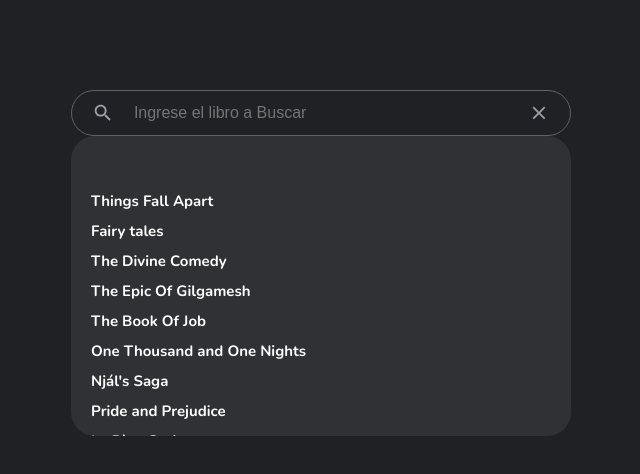
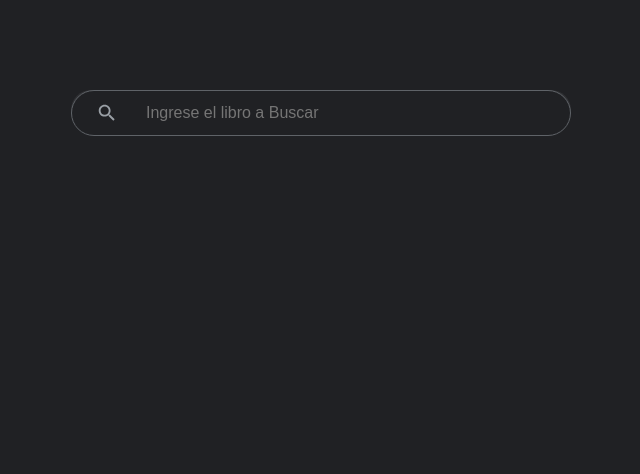
Before and after one commit to solanoed/custom-searchbar, a React (Vite) app: page / in a window 1280 px wide. Shown: the top 474 px of the page, without its empty margins (319-959 px from the left). Built offline with nearby package versions, Linux system fonts and the light colour scheme.

Commit message:
working bar, and react css integration

```diff
--- a/index.html
+++ b/index.html
@@ -9,5 +9,6 @@
   <body>
     <div id="root"></div>
     <script type="module" src="/src/main.jsx"></script>
+    <script src="https://code.jquery.com/jquery-3.6.3.min.js"></script>
   </body>
 </html>
--- a/src/Components/SearchBar.css
+++ b/src/Components/SearchBar.css
@@ -27,6 +27,10 @@
     margin-bottom: 5px;
     display:none;
 }
+
+.linen{
+    display:block;
+}
 .icon {
     color: var(--gris-c);
     size: 60px;
@@ -44,6 +48,15 @@ input {
     border: 0px;
     font-size: 16px;
 }
+.sb{
+    background-color: var(--gris-s);
+    border: none;
+}
+.result-bar.dd{
+    padding: 20px 70px 20px 20px;
+    border-radius: 24px 24px 24px 24px;
+    background-color: red;
+}
 .main-container-search{
     position: relative;
     margin-top: 90px;
@@ -57,24 +70,23 @@ input {
 .result-bar{
     background-color: var(--gris-s);
     width: 500px;
-    height: 300px;
+    max-height: 350px;
+    overflow: hidden;
     overflow-y: auto;
-    overflow: hidden;
-    /* position: absolute; */
-    /* top: 0px; */
+    position: absolute;
+    top: 0px;
     border-radius: 24px 24px 24px 24px;
     -webkit-border-radius: 24px 24px 24px 24px;
     -moz-border-radius: 24px 24px 24px 24px;
     -ms-border-radius: 24px 24px 24px 24px;
     -o-border-radius: 24px 24px 24px 24px;
-    padding: 50px 20px 20px 20px;
-    /* padding: 20px; */
-    /* z-index: -1; */
+    padding: 50px 0px 20px 0px;
+    padding: 20px;
+    z-index: -1;
 }
 
 .book-link{
     text-decoration: none;
-
 
 }
 .book-link:hover{
@@ -85,5 +97,38 @@ input {
     height: 30px;
     display: flex;
     align-items: center;
-    padding: 6px 0px 6px 0px;
+    padding: 6px 20px 6px 0px;
+    padding-left: 20px;
 }
+.book-title:hover{
+    background-color: var(--gris-cc);
+}
+
+/* width */
+::-webkit-scrollbar {
+    width: 5px;
+  }
+
+  /* Track */
+  ::-webkit-scrollbar-track {
+    /* background: var();  */
+  }
+
+  /* Handle */
+  ::-webkit-scrollbar-thumb {
+    background: #888;
+  }
+
+  /* Handle on hover */
+  ::-webkit-scrollbar-thumb:hover {
+    background: #555;
+  }
+
+  ::-webkit-scrollbar-track-piece:end {
+    margin-bottom: 25px;
+}
+
+::-webkit-scrollbar-track-piece:start {
+    background: transparent;
+    margin-top: 50px;
+}
--- a/src/Components/SearchBar.jsx
+++ b/src/Components/SearchBar.jsx
@@ -2,25 +2,75 @@ import SearchIcon from "@mui/icons-material/Search";
 import CloseIcon from "@mui/icons-material/Close";
 import "./SearchBar.css";
 import data from "../data.json";
+import { useEffect, useState } from "react";
 const SearchBar = ({ placeholder }) => {
+  const [value, setValue] = useState("");
+  const [filteredData, setFilteredData] = useState([]);
+  const [toggle, setToggle] = useState(false)
+  useEffect(() => {
+    $("input,.search").toggleClass("sb",toggle)
+    $(".result-bar").toggleClass("dd",toggle)
+    $(".line").toggleClass("linen",toggle)
+
+  }, [toggle])
+
+  const changeValue = (e) => {
+    const word = e.target.value;
+    setValue(word);
+
+    const newFilter = data.filter((value) => {
+      return value.title.toLowerCase().includes(word.toLowerCase());
+    });
+    if (word === "") {
+      setFilteredData([]);
+    } else {
+      setFilteredData(newFilter);
+    }
+  };
+
+  const clearInput = () => {
+    setFilteredData([]);
+    setValue("");
+  };
+
+  const handleFocus = (e) => {
+    setToggle(true)
+  }
+  const handleBlur = () => {
+    setToggle(false)
+    clearInput()
+  }
   return (
     <>
-      <div className="main-container-search">
+      <div className="main-container-search" >
         <div className="search">
           <SearchIcon className="icon" fontSize="large" />
-          <input type="text" placeholder={placeholder} />
-          <CloseIcon className="icon" fontSize="large" />
+          <input type="text" placeholder={placeholder} onChange={changeValue} onFocus={handleFocus} onBlur={handleBlur}/>
+          {filteredData.length != 0 ? (
+            <CloseIcon className="icon" fontSize="large" onClick={clearInput} />
+          ) : (
+            <></>
+          )}
         </div>
         <div className="line"></div>
 
         <div className="result-bar">
-          {data.map((b) => {
-            return (
-              <a href={b.link} className="book-link" target={"_blank"} key={b.title+b.year} >
-                <h2 className="book-title">{b.title}</h2>
-              </a>
-            );
-          })}
+          {filteredData.length != 0 && (
+            <div className="dataResult">
+              {filteredData.slice(0, 15).map((value, key) => {
+                return (
+                  <a
+                    className="book-link"
+                    href={value.link}
+                    target="_blank"
+                    key={value.title + value.link}
+                  >
+                    <h2 className="book-title">{value.title}</h2>
+                  </a>
+                );
+              })}
+            </div>
+          )}
         </div>
       </div>
     </>
```
